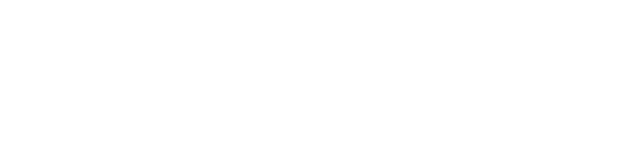
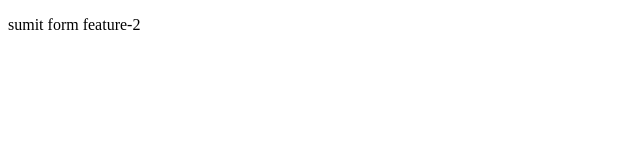
Before and after one commit to sumitbansode360/git_demo, a plain HTML site: page abcd.html in a window 1280 px wide. Shown: the whole page, without its empty margins (0-640 px from the left). Drawn offline with Linux system fonts and the light colour scheme.

Commit message:
feat-2 content

```diff
--- a/abcd.html
+++ b/abcd.html
@@ -6,6 +6,6 @@
     <title>Document</title>
 </head>
 <body>
-
+    <p>sumit form feature-2</p>
 </body>
 </html>
```
